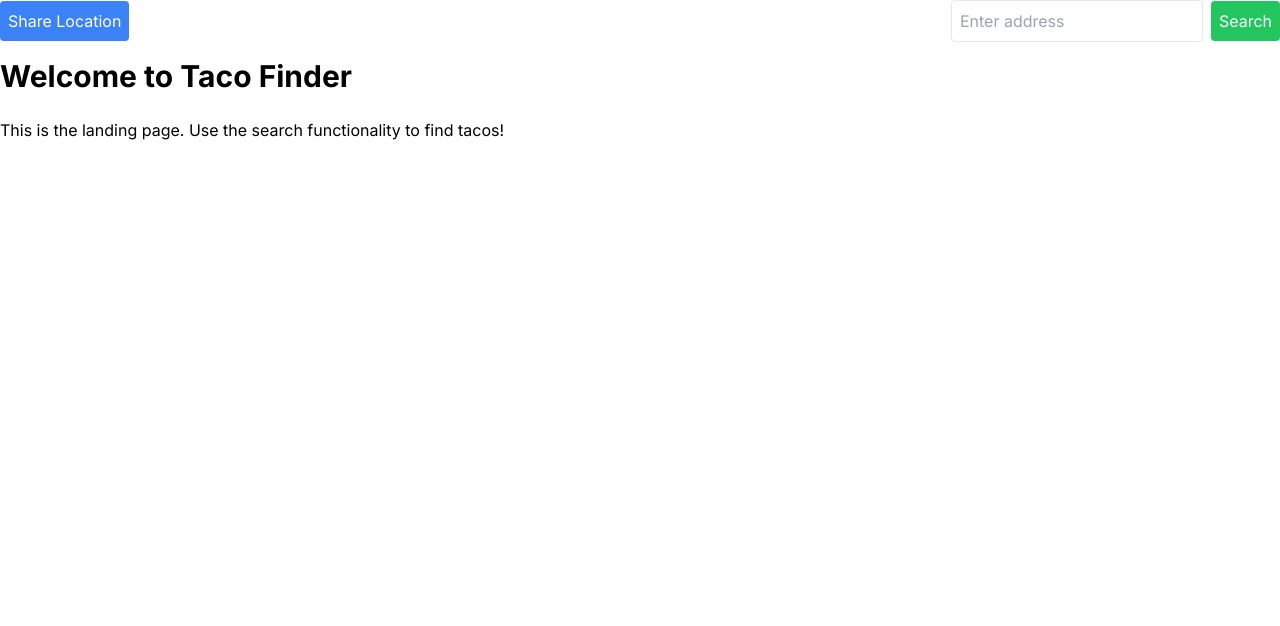
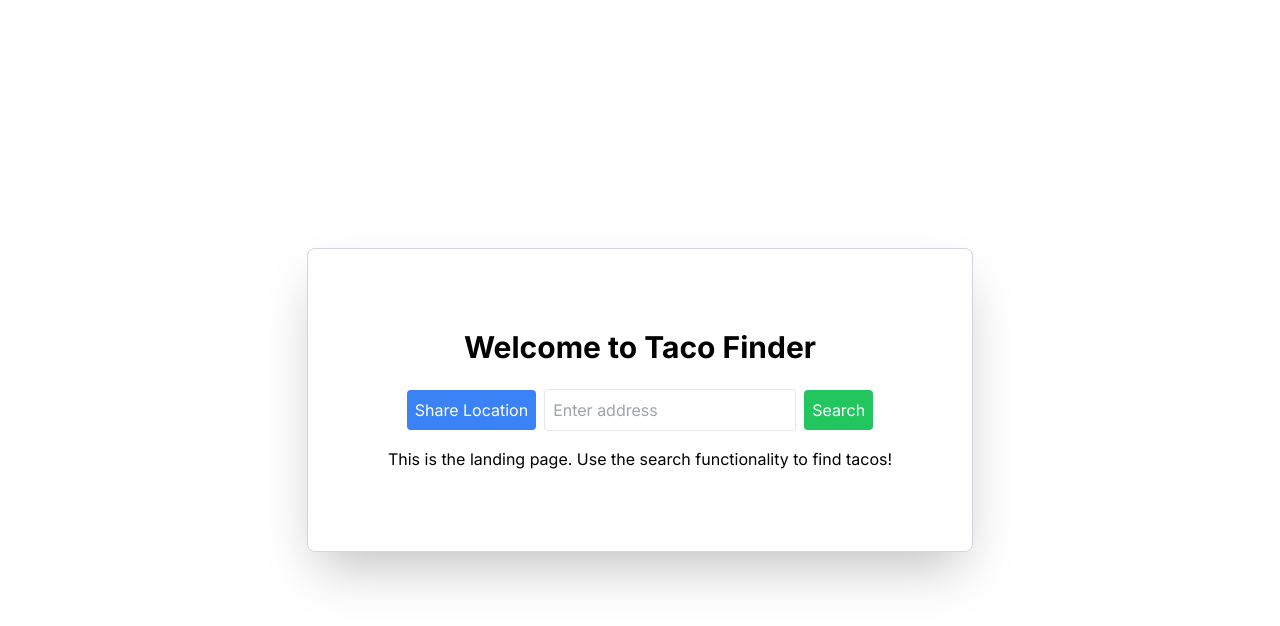
Before and after one commit to elsong86/taco-about-it, a Next.js app in the folder frontend/: page / in a window 1280 px wide. Shown: the top 626 px of the page. Built offline with nearby package versions, Linux system fonts and the light colour scheme.

Commit message:
centered main/landing page

```diff
--- a/frontend/package.json
+++ b/frontend/package.json
@@ -17,14 +17,14 @@
   },
   "devDependencies": {
     "@types/js-cookie": "^3.0.6",
-    "@types/node": "^22.1.0",
-    "@types/react": "^18",
+    "@types/node": "22.3.0",
+    "@types/react": "18.3.3",
     "@types/react-dom": "^18",
     "concurrently": "^8.2.2",
     "eslint": "^9.8.0",
     "postcss": "^8",
     "tailwindcss": "^3.4.1",
-    "typescript": "~5.4.0"
+    "typescript": "5.4.5"
   },
   "engines": {
     "node": ">=14.0.0"
--- a/frontend/src/app/page.tsx
+++ b/frontend/src/app/page.tsx
@@ -16,13 +16,16 @@ const HomePage: React.FC = () => {
   }, []);
 
   return (
-    <div>
+    <div className='flex flex-col items-center justify-center min-h-screen'>
+      <div className='border border-gray-300  shadow-2xl p-20 rounded-lg flex flex-col items-center text-center'>
+      <h1 className="text-3xl font-bold mb-6">Welcome to Taco Finder</h1>
       <Header
         onLocationShare={(loc: Location) => handleLocationShare(loc, router)}
         onAddressSubmit={(address: string) => handleAddressSubmit(address, router)}
       />
-      <h1 className="text-3xl font-bold mb-6">Welcome to Taco Finder</h1>
+
       <p>This is the landing page. Use the search functionality to find tacos!</p>
+      </div>
     </div>
   );
 };
```
Also changed, not shown: 1 other file (tests, documents, lock files or other folders).
